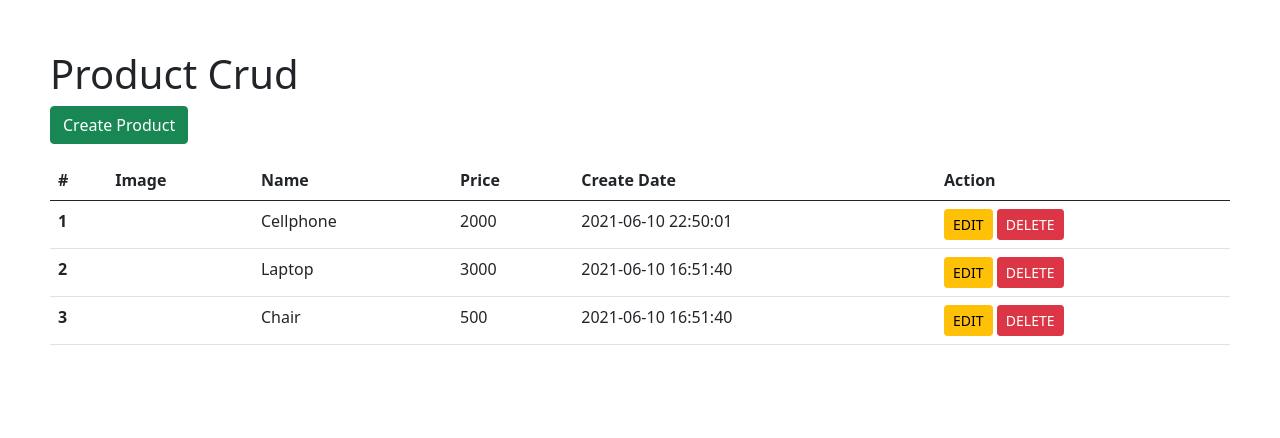
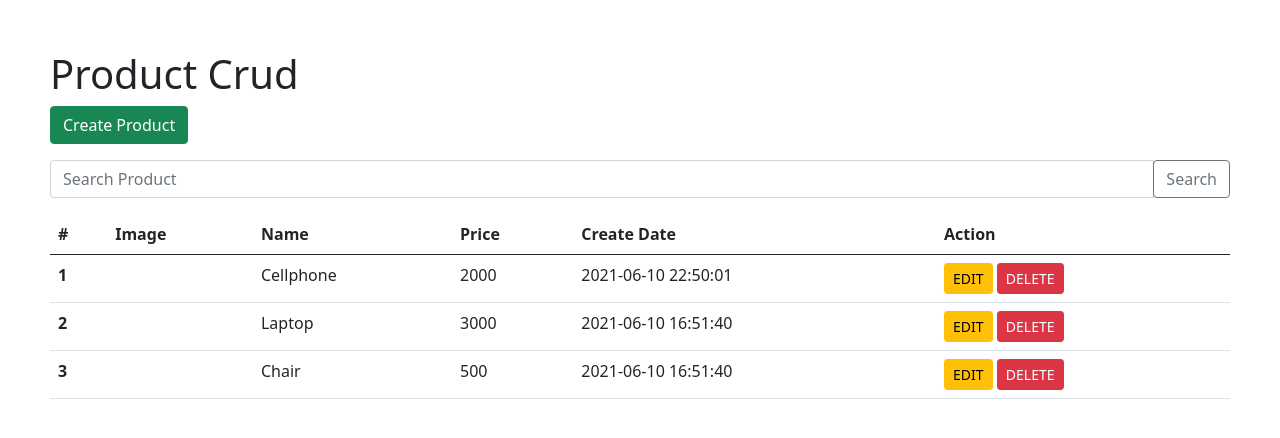
Before and after one commit to ikazreal21/PHP_Crud, a PHP site: page / in a window 1280 px wide. Shown: the top 438 px of the page. Run offline with PHP 8.4, Linux system fonts and the light colour scheme; data comes from the database, SQL or seed files in the repository; data that the repository does not hold is empty.

Commit message:
search add

```diff
--- a/index.php
+++ b/index.php
@@ -30,6 +30,20 @@ $procdata = $statement->fetchAll(PDO::FETCH_ASSOC);
     <p>
       <a href="create.php" class="btn btn-success">Create Product</a>
     </p>
+    <form action="" method="get">
+    <div class="input-group mb-3">
+      <input
+        type="text"
+        class="form-control"
+        placeholder="Search Product"
+        name="search"
+        value="<?php echo $search; ?>"
+      />
+      <div class="input-group-append">
+        <button class="btn btn-outline-secondary" type="submit">Search</button>
+      </div>
+    </div>
+    </form>
     <table class="table">
       <thead>
         <tr>
```
